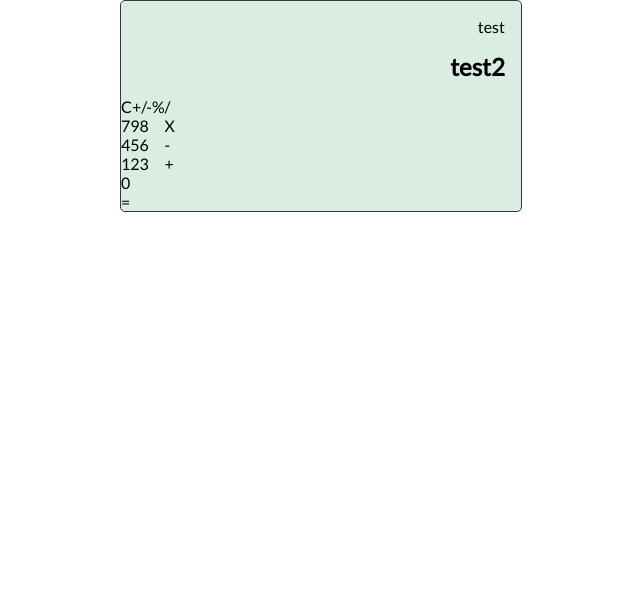
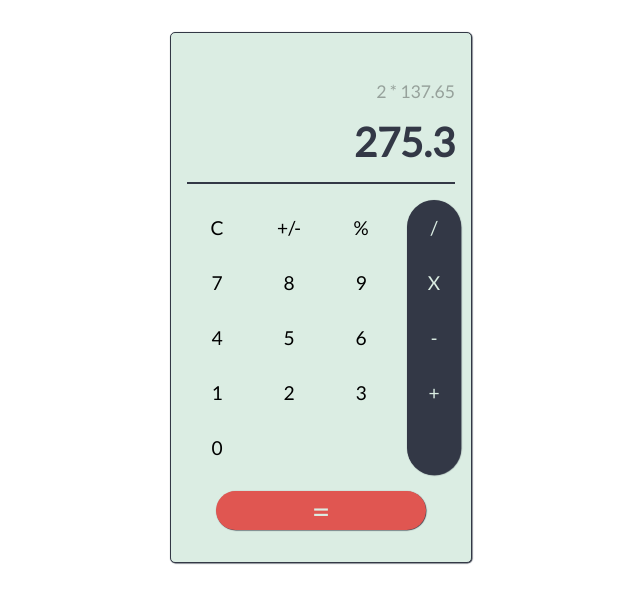
Before and after one commit to SakshiShreya/react-calculator, a React app: page / in a window 1280 px wide. Shown: the top 602 px of the page, without its empty margins (319-959 px from the left). Built offline with nearby package versions, Linux system fonts and the light colour scheme; the HTML template or start-up script is replaced by a standard one.

Commit message:
Add css (#6)
* Add css day 1
Basic structure done.
Still left to introduce more colours.

* Add css

```diff
--- a/src/components/App.js
+++ b/src/components/App.js
@@ -9,7 +9,7 @@ class App extends Component {
     return (
       <HashRouter>
         <div className="app">
-          <OutputScreen historyText="test" output="test2" />
+          <OutputScreen historyText="2 * 137.65" output="275.3" />
           <Keypad />
         </div>
       </HashRouter>
--- a/src/components/Keypad.js
+++ b/src/components/Keypad.js
@@ -11,8 +11,8 @@ const Keypad = props => (
         </div>
         <div className="keypad__row">
           <span className="key">7</span>
+          <span className="key">8</span>
           <span className="key">9</span>
-          <span className="key">8</span>
         </div>
         <div className="keypad__row">
           <span className="key">4</span>
--- a/src/styles/calculator.css
+++ b/src/styles/calculator.css
@@ -1,20 +1,66 @@
 .output-screen {
   text-align: right;
-  padding: 16px;
+  padding: 0 16px;
 }
 
-.output-screen__history, .output-screen__output {
+.output-screen__history,
+.output-screen__output {
   margin: 0;
 }
 
+.output-screen__history {
+  color: #96a19b;
+  font-size: 1.1em;
+  margin-top: 3rem;
+}
+
 .output-screen__output {
-  margin-top: 1rem;
+  color: var(--black);
+  font-size: 2.5em;
+  padding: 1rem 0;
+  border-bottom: 2px solid var(--black);
 }
 
 .keypad__container__horizontal {
   display: flex;
+  padding: 0 10px;
 }
 
 .keypad__row {
   display: flex;
 }
+
+.keypad__container {
+  padding: 16px 0;
+}
+
+.key {
+  text-align: center;
+  width: 100%;
+  padding: 1rem;
+  font-size: 1.2rem;
+}
+
+.keypad__left-side {
+  width: 80%;
+}
+
+.keypad__right-side {
+  margin-left: 10px;
+  width: 20%;
+  background-color: var(--black);
+  color: var(--white);
+  border-radius: 100px;
+  box-shadow: 0.5px 0.5px 1px var(--black);
+}
+
+.equal-key {
+  background-color: #e05651;
+  width: 70%;
+  margin: 1rem auto;
+  text-align: center;
+  color: var(--white);
+  font-size: 2rem;
+  border-radius: 100px;
+  box-shadow: 0.5px 0.5px 1px var(--black);
+}
--- a/src/styles/layout.css
+++ b/src/styles/layout.css
@@ -3,13 +3,15 @@
 body {
   margin: 0;
   font-family: 'Lato', sans-serif;
+  box-sizing: border-box;
 }
 
 .app {
-  max-width: 400px;
+  max-width: 300px;
   width: 50%;
   background: var(--white);
   border: 1px solid var(--black);
   border-radius: 5px;
-  margin: auto;
+  margin: 2rem auto;
+  box-shadow: 0.5px 0.5px 1px var(--black);
 }
```
